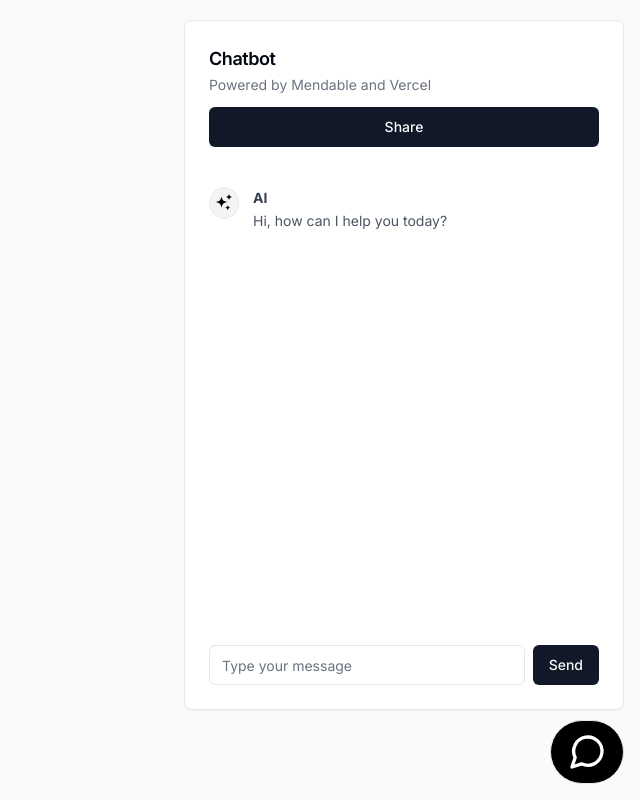
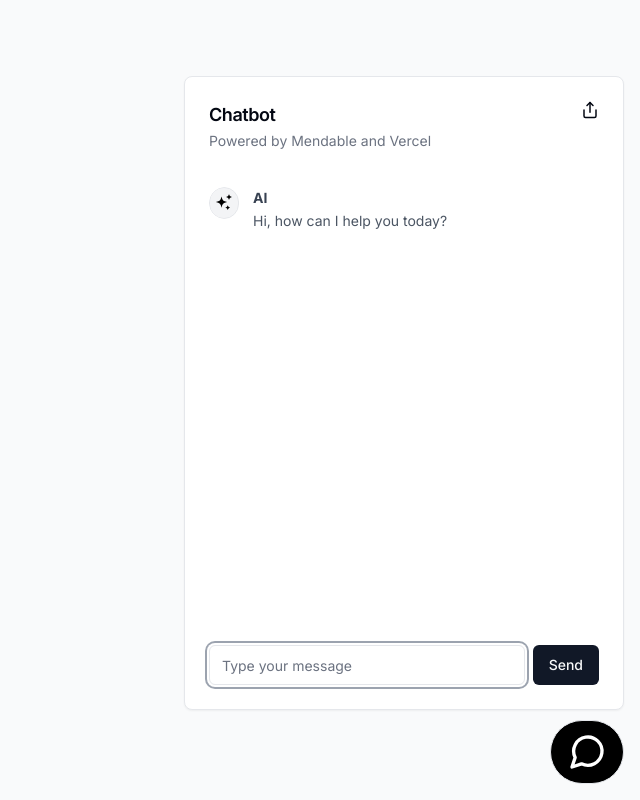
Before and after one commit to mendableai/mendable-nextjs-chatbot, a Next.js app: page / in a window 1280 px wide. Both pictures are taken after a click on the button 1227 px from the left and 752 px from the top of the page. Shown: the whole page, without its empty margins (640-1280 px from the left). Built offline with nearby package versions, Linux system fonts and the light colour scheme.

Commit message:
icon change

```diff
--- a/src/components/chat.tsx
+++ b/src/components/chat.tsx
@@ -17,6 +17,7 @@ import { Grid } from "react-loader-spinner";
 import Bubble from "./chat/bubble";
 import { welcomeMessage } from "@/lib/strings";
 import { useToast } from "@/components/ui/use-toast";
+import { Share } from "lucide-react";
 
 export default function Chat() {
   const { toast } = useToast();
@@ -24,7 +25,8 @@ export default function Chat() {
   const share = searchParams.get("share");
   const { messages, input, handleInputChange, handleSubmit, isLoading } =
     useChat({
-      initialMessages: share && LZString
+      initialMessages:
+        share && LZString
           ? JSON.parse(LZString.decompressFromEncodedURIComponent(share))
           : [],
     });
@@ -45,18 +47,17 @@ export default function Chat() {
   return (
     <Card className="w-[440px]">
       <CardHeader>
+        <div className="flex flex-row items-start justify-between max-w-[100%]">
           <CardTitle className="text-lg">Chatbot</CardTitle>
-        <CardDescription className=" leading-3">
-          Powered by Mendable and Vercel
-        </CardDescription>
-        <Button
-          className="!mt-4"
+          <Share
             onClick={() => {
               if (typeof window !== "undefined") {
                 const tmp = new URL(window.location.href);
                 tmp.searchParams.set(
                   "share",
-                LZString.compressToEncodedURIComponent(JSON.stringify(messages))
+                  LZString.compressToEncodedURIComponent(
+                    JSON.stringify(messages)
+                  )
                 );
                 navigator.clipboard.writeText(tmp.toString()).then(() => {
                   toast({
@@ -65,9 +66,13 @@ export default function Chat() {
                 });
               }
             }}
-        >
-          Share
-        </Button>
+            size={18}
+            className="cursor-pointer"
+          />
+        </div>
+        <CardDescription className=" leading-3">
+          Powered by Mendable and Vercel
+        </CardDescription>
       </CardHeader>
       <CardContent className="">
         <ScrollArea
```
Lines whose indentation alone changed are shown as unchanged.
